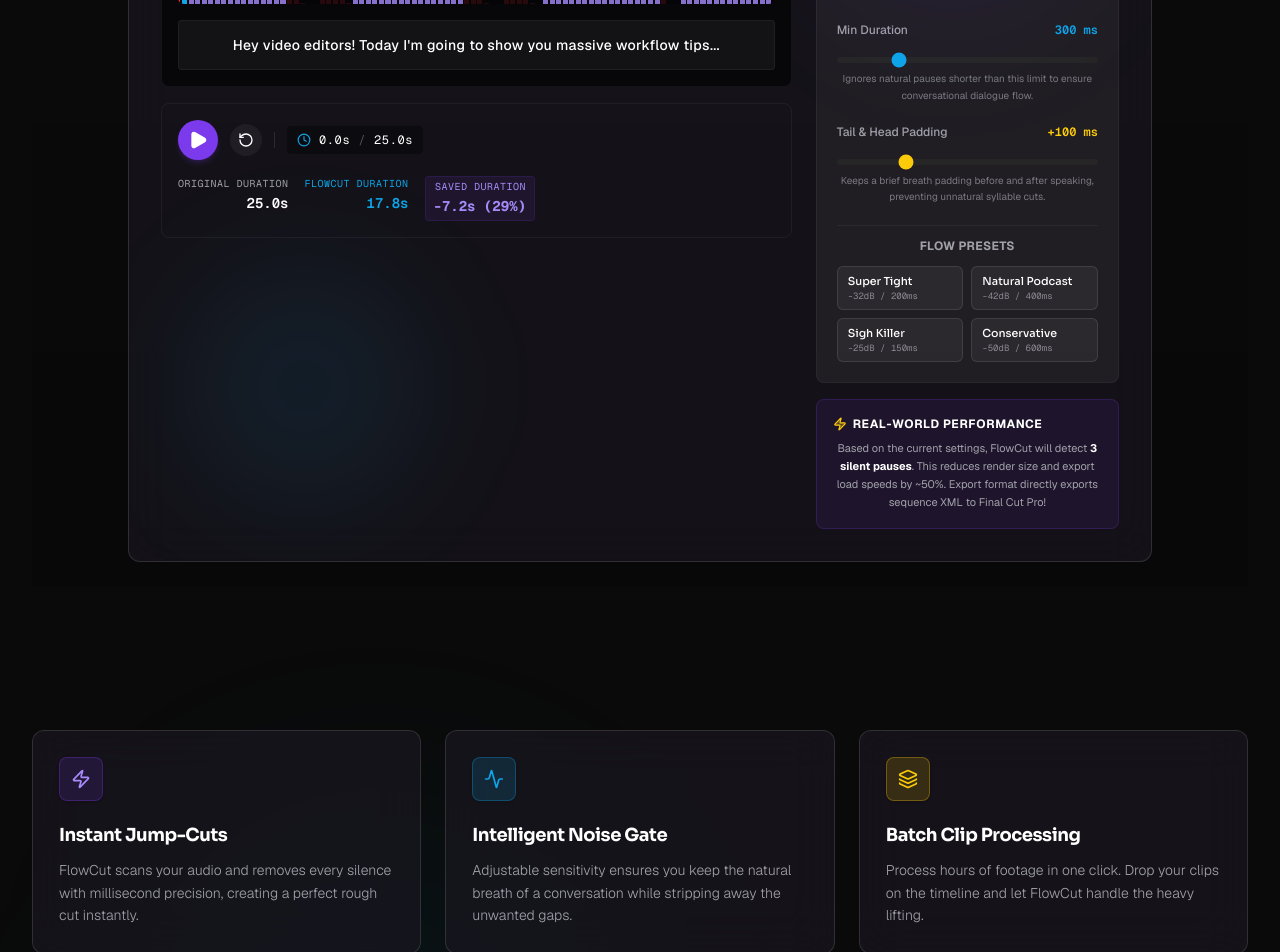
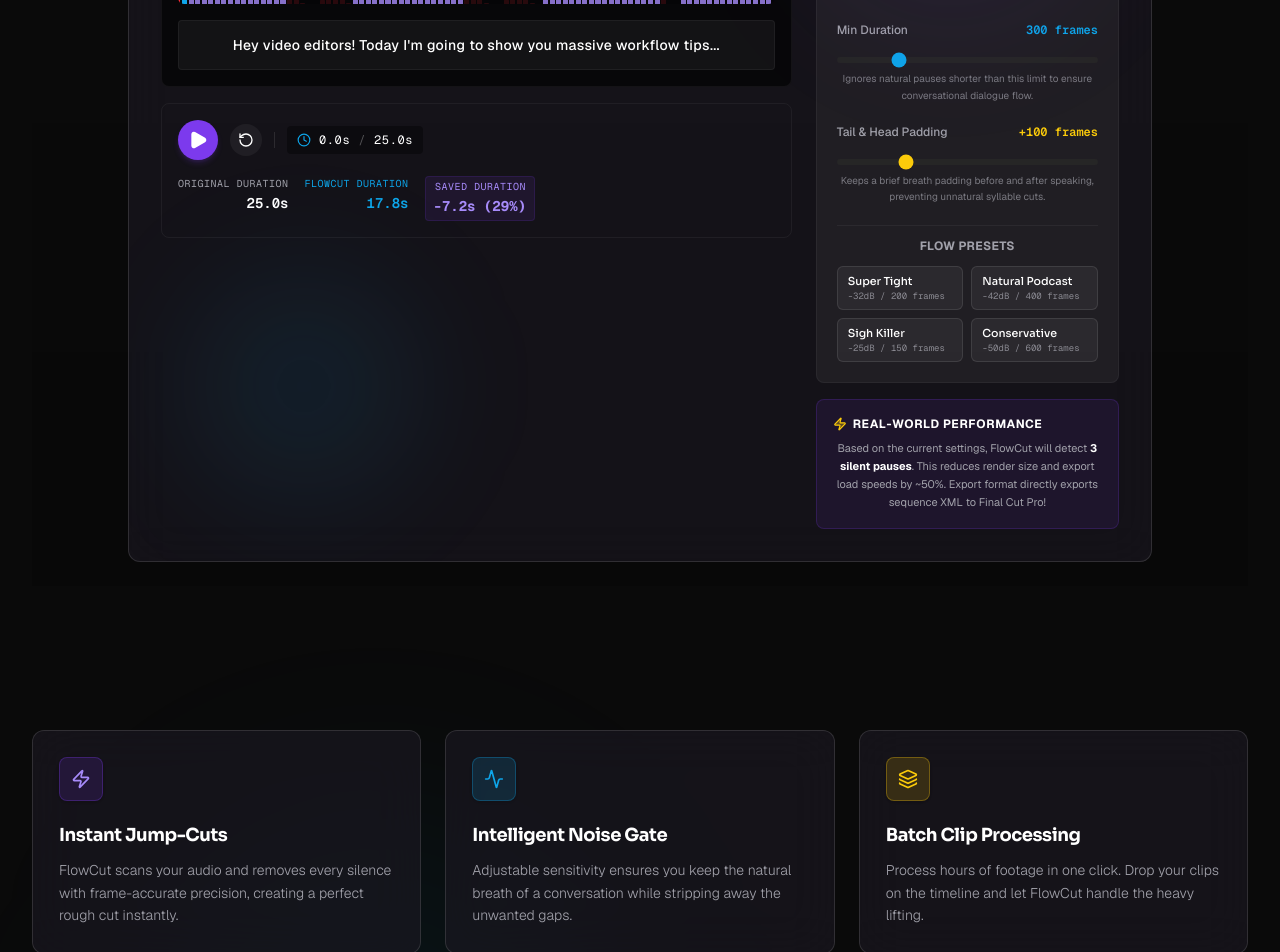
Before and after one commit to OleksandrNikitin24/FrameLabs, a React (Vite) app: page / in a window 1280 px wide. Shown: the part 1000-1952 px from the top of the page. Built offline with nearby package versions, Linux system fonts and the light colour scheme.

Commit message:
Use frame units in silence controls

```diff
--- a/metadata.json
+++ b/metadata.json
@@ -1,6 +1,6 @@
 {
   "name": "FlowCut Silence Remover",
-  "description": "Remove silence and dead air from podcast, vlog, and interview videos in seconds with millisecond precision.",
+  "description": "Remove silence and dead air from podcast, vlog, and interview videos in seconds with frame-accurate precision.",
   "requestFramePermissions": [],
   "majorCapabilities": []
 }
--- a/src/components/FeatureCards.tsx
+++ b/src/components/FeatureCards.tsx
@@ -4,7 +4,7 @@
   const cards = [
     {
       title: "Instant Jump-Cuts",
-      description: "FlowCut scans your audio and removes every silence with millisecond precision, creating a perfect rough cut instantly.",
+      description: "FlowCut scans your audio and removes every silence with frame-accurate precision, creating a perfect rough cut instantly.",
       icon: Zap,
       iconBg: "bg-brand-purple/15 text-brand-purple-light border-brand-purple/30",
     },
--- a/src/components/InteractiveShowcase.tsx
+++ b/src/components/InteractiveShowcase.tsx
@@ -113,7 +113,7 @@
             Instant Jump-Cuts
           </h2>
           <p className="text-sm sm:text-base text-text-muted leading-relaxed font-body font-light">
-            FlowCut scans your audio and removes every silence with millisecond precision, creating a perfect rough cut instantly. No more tedious manual scanning for dead air.
+            FlowCut scans your audio and removes every silence with frame-accurate precision, creating a perfect rough cut instantly. No more tedious manual scanning for dead air.
           </p>
 
           <div className="space-y-4 pt-2">
--- a/src/components/WaveformSimulator.tsx
+++ b/src/components/WaveformSimulator.tsx
@@ -5,8 +5,8 @@
 export function WaveformSimulator() {
   // Configurable controls
   const [threshold, setThreshold] = useState<number>(-35); // dB threshold
-  const [minDuration, setMinDuration] = useState<number>(300); // ms
-  const [padding, setPadding] = useState<number>(100); // ms padding
+  const [minDuration, setMinDuration] = useState<number>(300); // frames
+  const [padding, setPadding] = useState<number>(100); // frame padding
   const [isProcessed, setIsProcessed] = useState<boolean>(true); // default processed
 
   // Real-time playback representation
@@ -311,7 +311,7 @@
             <div className="space-y-2">
               <div className="flex justify-between text-xs">
                 <span className="text-text-muted font-medium">Min Duration</span>
-                <span className="font-mono text-brand-blue font-semibold">{minDuration} ms</span>
+                <span className="font-mono text-brand-blue font-semibold">{minDuration} frames</span>
               </div>
               <input
                 type="range"
@@ -331,7 +331,7 @@
             <div className="space-y-2">
               <div className="flex justify-between text-xs">
                 <span className="text-text-muted font-medium">Tail & Head Padding</span>
-                <span className="font-mono text-brand-yellow font-semibold">+{padding} ms</span>
+                <span className="font-mono text-brand-yellow font-semibold">+{padding} frames</span>
               </div>
               <input
                 type="range"
@@ -368,7 +368,7 @@
                   >
                     <span className="block font-medium truncate">{p.name}</span>
                     <span className="text-[9px] text-text-muted/80 block font-mono">
-                      {p.db}dB / {p.min}ms
+                      {p.db}dB / {p.min} frames
                     </span>
                   </button>
                 ))}
--- a/src/types.ts
+++ b/src/types.ts
@@ -10,8 +10,8 @@
   id: string;
   name: string;
   threshold: number; // in dB
-  minDuration: number; // in ms
-  padding: number; // in ms
+  minDuration: number; // in frames
+  padding: number; // in frames
   description: string;
 }
 
```
